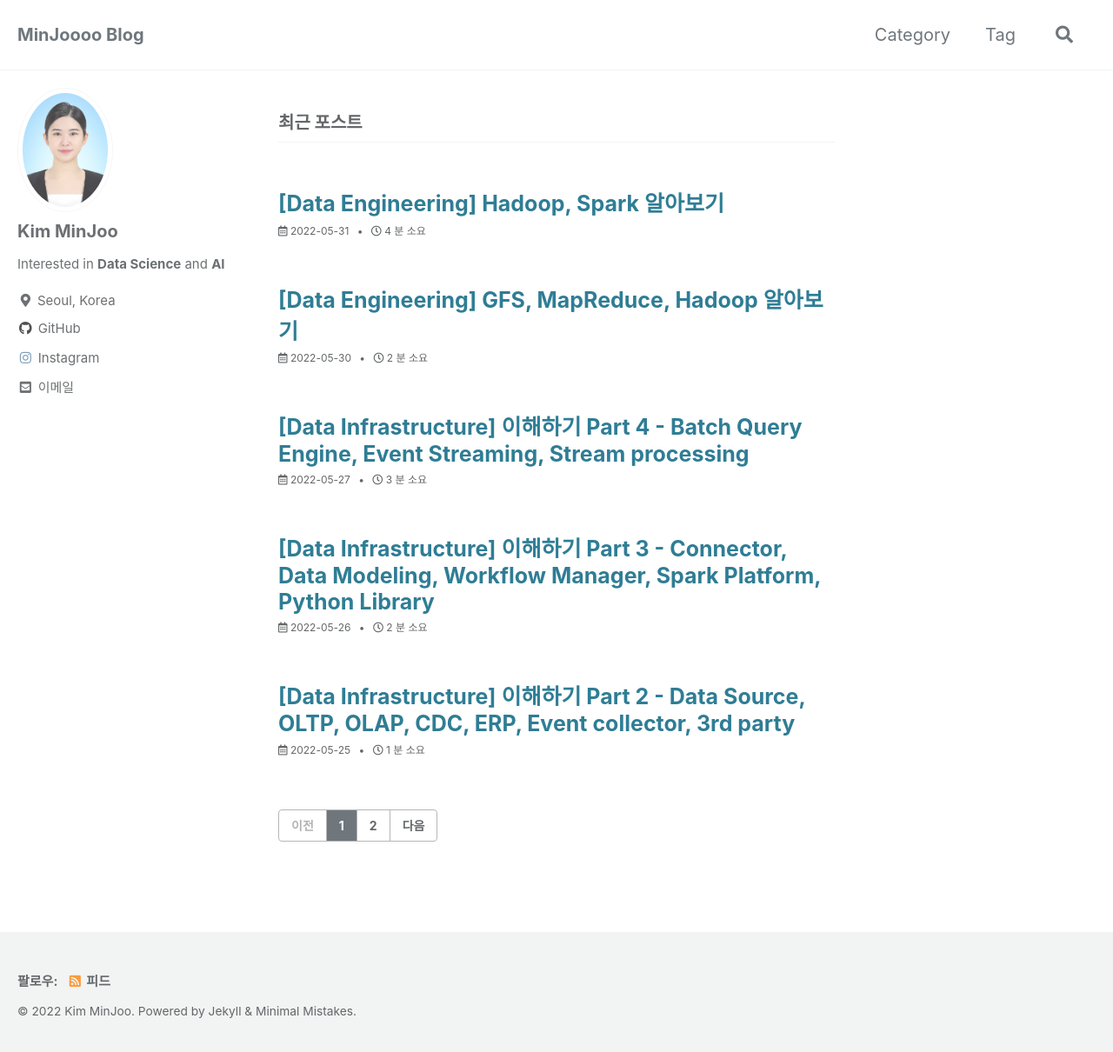
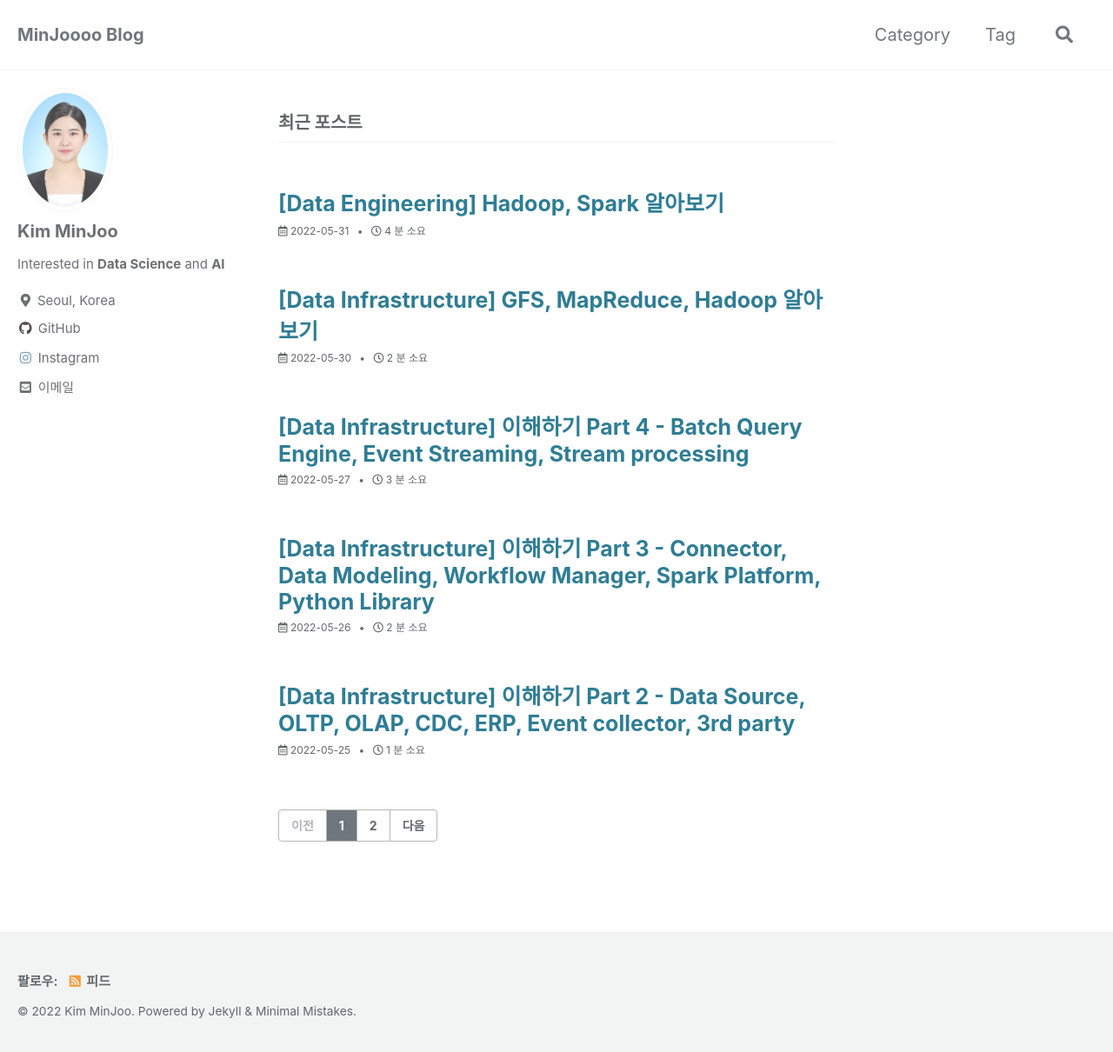
Before and after one commit to MinJoooo/minjoooo.github.io, a Jekyll site: the page built from index.html, in a window 1280 px wide and 1213 px high. Shown: the top 1210 px of the window at 87% size. Built offline with Jekyll 4.4.1, drawn with Linux system fonts in a browser that asks for light colours; cached includes are drawn as plain includes; some web fonts are replaced; the list of posts is cut into pages by our own code.

Commit message:
Update 2022-05-30-GFS-MapReduce-Hadoop-Info.md

```diff
--- a/_posts/2022-05-30-GFS-MapReduce-Hadoop-Info.md
+++ b/_posts/2022-05-30-GFS-MapReduce-Hadoop-Info.md
@@ -1,8 +1,8 @@
 ---
 layout: single
-title: "[Data Engineering] GFS, MapReduce, Hadoop 알아보기"
-categories: Data-Engineering
-tag: [Data Engineering]
+title: "[Data Infrastructure] GFS, MapReduce, Hadoop 알아보기"
+categories: Data-Infrastructure
+tag: [Data Infrastructure]
 toc: false
 ---
 
```
